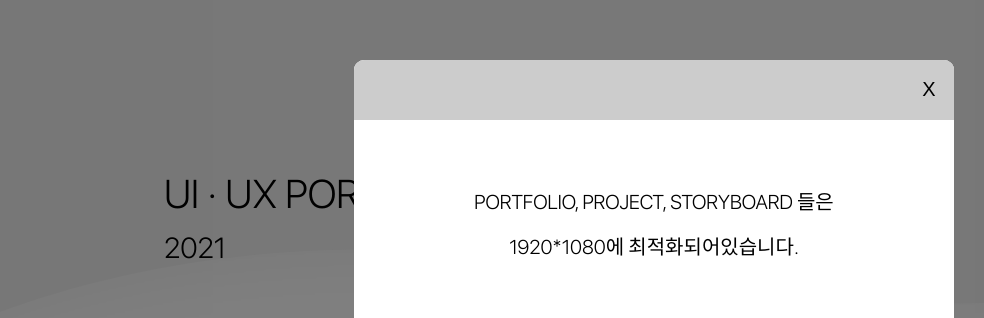
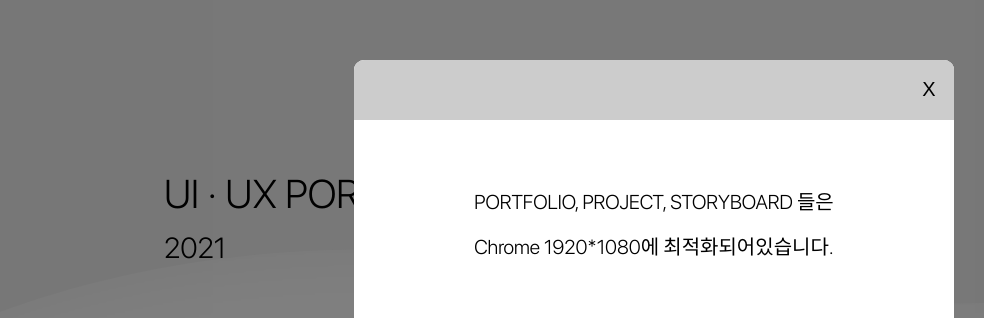
Before and after one commit to joosion/portfolio, a plain HTML site: page index.html in a window 1280 px wide. Shown: the part 190-508 px from the top of the page, without its empty margins (296-1280 px from the left). Drawn offline with nearby package versions, Linux system fonts and the light colour scheme; a web font is replaced by a local one.

Commit message:
Update index.html

```diff
--- a/index.html
+++ b/index.html
@@ -29,7 +29,7 @@
             <div class="popin">
                 <div class="poptop"></div>
                 <p>PORTFOLIO, PROJECT, STORYBOARD 들은<br>
-                    1920*1080에 최적화되어있습니다.</p>
+                   Chrome 1920*1080에 최적화되어있습니다.</p>
                 <button>X</button>
             </div>
             <img src="images/back.png" alt="">
```
